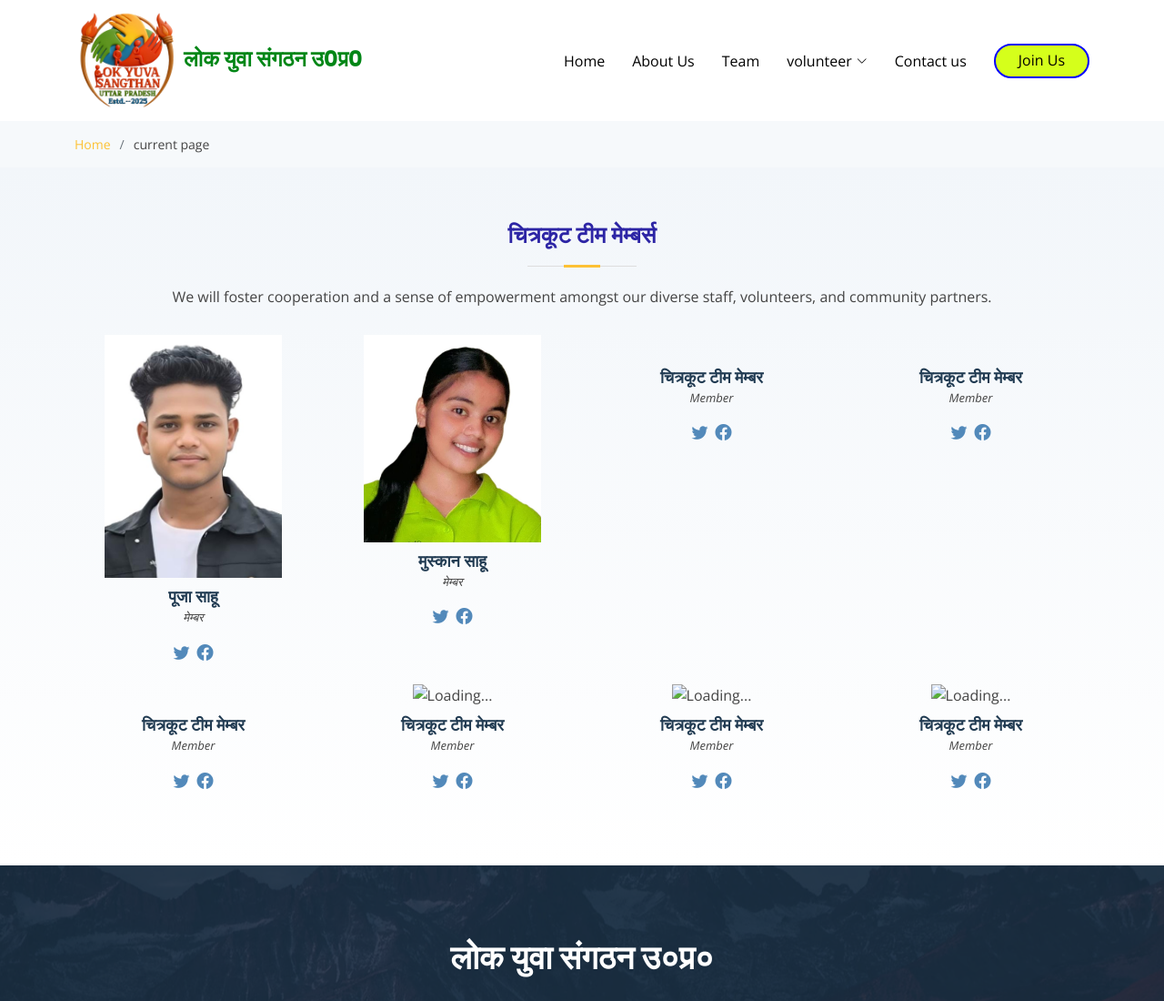
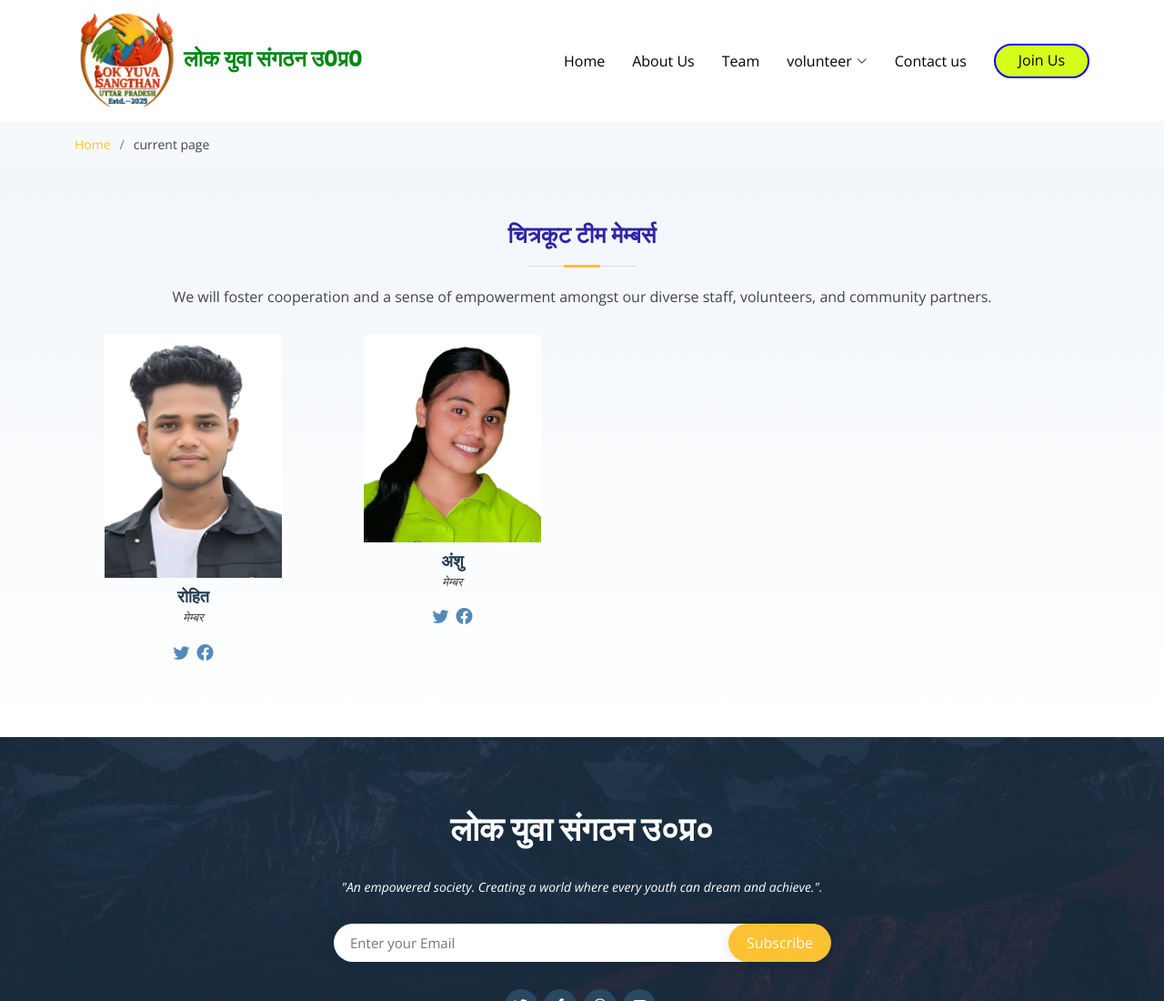
Before and after one commit to upstatefederationgroup-hash/lokyuvasangthanup, a plain HTML site: page chitrakoot.html in a window 1280 px wide. Shown: the top 1100 px of the page at 91% size. Drawn offline with nearby package versions, Linux system fonts and the light colour scheme.

Commit message:
Update chitrakoot.html

```diff
--- a/chitrakoot.html
+++ b/chitrakoot.html
@@ -110,7 +110,7 @@
            <div class="col-xl-3 col-lg-4 col-md-6">
             <div class="member" data-aos="fade-up" data-aos-delay="200">
               <div class="pic"><img src="img/team/Rohit.jpg" alt=""></div>
-              <h4>पूजा साहू</h4>
+              <h4>रोहित </h4>
               <span>मेम्बर</span>
               <div class="social">
                 <a href=""><i class="bi bi-twitter"></i></a>
@@ -123,7 +123,7 @@
            <div class="col-xl-3 col-lg-4 col-md-6">
             <div class="member" data-aos="fade-up">
               <div class="pic"> <img src="img/team/Anhsu.jpg" alt=""></div>
-              <h4>मुस्कान साहू</h4>
+              <h4>अंशु </h4>
               <span>मेम्बर</span>
               <div class="social">
                 <a href=""><i class="bi bi-twitter"></i></a>
@@ -133,82 +133,7 @@
             </div>
           </div>
 
-          <div class="col-xl-3 col-lg-4 col-md-6">
-            <div class="member" data-aos="fade-up">
-              <div class="pic"> <img src="#" alt=""></div>
-              <h4>चित्रकूट  टीम मेम्बर</h4>
-              <span>Member</span>
-              <div class="social">
-                <a href=""><i class="bi bi-twitter"></i></a>
-                <a href=""><i class="bi bi-facebook"></i></a>
 
-              </div>
-            </div>
-          </div>
-
-          <div class="col-xl-3 col-lg-4 col-md-6">
-            <div class="member" data-aos="fade-up">
-              <div class="pic"> <img src="#" alt=""></div>
-              <h4>चित्रकूट  टीम मेम्बर</h4>
-              <span>Member</span>
-              <div class="social">
-                <a href=""><i class="bi bi-twitter"></i></a>
-                <a href=""><i class="bi bi-facebook"></i></a>
-
-              </div>
-            </div>
-          </div>
-
-          <div class="col-xl-3 col-lg-4 col-md-6">
-            <div class="member" data-aos="fade-up" data-aos-delay="100">
-              <div class="pic"><img src="#" alt=""></a></div>
-              <h4>चित्रकूट  टीम मेम्बर</h4>
-              <span>Member</span>
-              <div class="social">
-                <a href=""><i class="bi bi-twitter"></i></a>
-                <a href=""><i class="bi bi-facebook"></i></a>
-
-              </div>
-            </div>
-          </div>
-          <div class="col-xl-3 col-lg-4 col-md-6">
-            <div class="member" data-aos="fade-up" data-aos-delay="200">
-              <div class="pic"><img src="#" alt="Loading..."/></div>
-              <h4>चित्रकूट  टीम मेम्बर </h4>
-              <span>Member</span>
-              <div class="social">
-                <a href=""><i class="bi bi-twitter"></i></a>
-                <a href=""><i class="bi bi-facebook"></i></a>
-
-              </div>
-            </div>
-          </div>
-
-          <div class="col-xl-3 col-lg-4 col-md-6">
-            <div class="member" data-aos="fade-up" data-aos-delay="200">
-              <div class="pic"><img src="#" alt="Loading..."/></div>
-              <h4>चित्रकूट टीम मेम्बर </h4>
-              <span>Member</span>
-              <div class="social">
-                <a href=""><i class="bi bi-twitter"></i></a>
-                <a href=""><i class="bi bi-facebook"></i></a>
-
-              </div>
-            </div>
-          </div>
-
-          <div class="col-xl-3 col-lg-4 col-md-6">
-            <div class="member" data-aos="fade-up" data-aos-delay="200">
-              <div class="pic"><img src="#" alt="Loading..."/></div>
-              <h4>चित्रकूट  टीम मेम्बर</h4>
-              <span>Member</span>
-              <div class="social">
-                <a href=""><i class="bi bi-twitter"></i></a>
-                <a href=""><i class="bi bi-facebook"></i></a>
-
-              </div>
-            </div>
-          </div>
 
 
 
```
